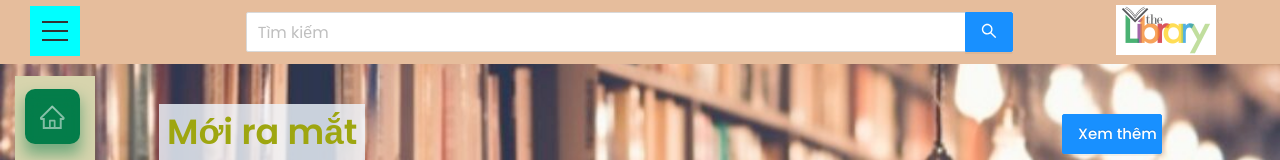
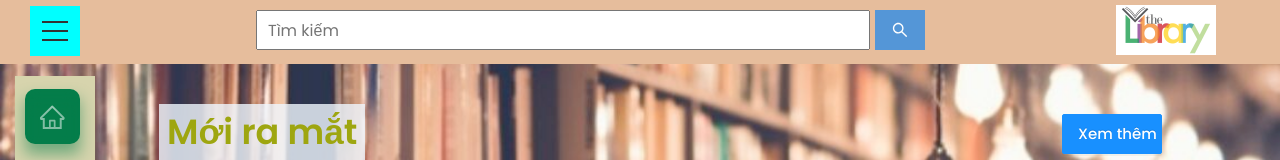
Before and after one commit to quangtrieu2509/web-technology, a React (Create React App) app in the folder library_fe/: page / in a window 1280 px wide. Shown: the top 160 px of the page. Built offline with nearby package versions, Linux system fonts and the light colour scheme.

Commit message:
update search box

```diff
--- a/library_fe/src/components/Menu/MenuPC.jsx
+++ b/library_fe/src/components/Menu/MenuPC.jsx
@@ -1,5 +1,4 @@
 import { useEffect, useState } from 'react';
-import { Link } from "react-router-dom"
 
 import './menuPC.css'
 
--- a/library_fe/src/components/NavBar.jsx
+++ b/library_fe/src/components/NavBar.jsx
@@ -1,7 +1,9 @@
 import styled from 'styled-components'
-import { Form, Input } from 'antd'
 import logo from '../images/logo1.jpg'
 import './components.css'
+import {
+  SearchOutlined
+} from '@ant-design/icons'
 
 import LibrarianMenu from './Menu/LibrarianMenu'
 import GuestMenu from './Menu/GuestMenu'
@@ -21,9 +23,10 @@ function NavBar() {
     <NavBarStyle>
     { role === null ? <GuestMenu /> : role === '1' ? <ReaderMenu /> : <LibrarianMenu /> }
       <div className='search-box' >
-        <Form.Item className='search-box' style={{ width: '100%' }}>
-          <Input.Search placeholder="Tìm kiếm" size='large' enterButton />
-        </Form.Item>
+        <input className='input-search' placeholder='Tìm kiếm'></input>
+        <button className='button-search'>
+          <SearchOutlined className='icon-search' />
+        </button>
       </div>
       <img
         src={logo}
@@ -35,4 +38,4 @@ function NavBar() {
   )
 }
 
-export default NavBar
+export default NavBar;
--- a/library_fe/src/components/components.css
+++ b/library_fe/src/components/components.css
@@ -1,7 +1,37 @@
 .search-box {
-  margin-left: 12%;
-  margin-top: 6px;
+  display: flex;
+  margin-left: 20%;
+  margin-top: 10px;
+  height: 40px;
   width: 60%;
+}
+
+.input-search {
+  height: 100%;
+  width: 80%;
+  font-size: 16px;
+  padding: 10px;
+}
+
+.button-search {
+  background: rgb(84, 150, 215);
+  margin: 0 5px;
+  height: 100%;
+  width: 50px;
+  font-size: 16px;
+  border: 0;
+}
+
+.button-search:hover {
+  background: rgb(123, 183, 232);
+}
+
+.button-search:active {
+  background: rgb(8, 88, 168);
+}
+
+.icon-search {
+  color: white;
 }
 
 /* Mobile: width: <= 480px ~ 30em */
```
Also changed, not shown: 1 other file (tests, documents, lock files or other folders).
